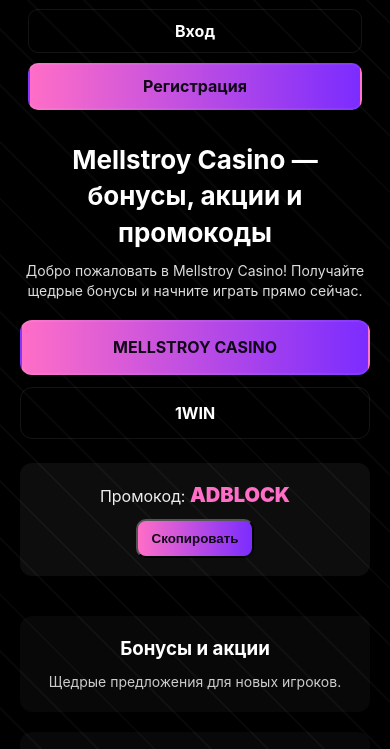
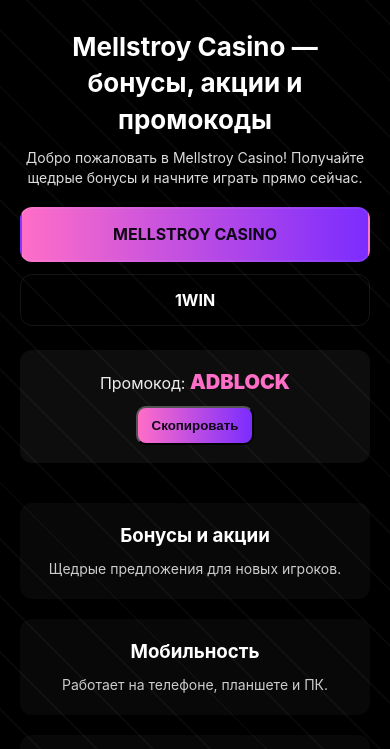
Before and after one commit to Vlad71639/MellstroyCasino.github.io, a plain HTML site: page index.html in a window 390 px wide. Shown: the part 91-840 px from the top of the page. Drawn offline with Linux system fonts and the light colour scheme.

Commit message:
index.html

```diff
--- a/index.html
+++ b/index.html
@@ -106,8 +106,7 @@
     @media (max-width: 768px) {
       header { flex-direction: column; gap: 12px; }
       .logo .title { font-size: 18px; text-align: center; }
-      .top-actions { flex-direction: column; width: 100%; }
-      .btn { width: 100%; text-align: center; }
+      .top-actions { display: none; } /* скрываем вход/регистрацию на телефонах */
       .hero h1 { font-size: 26px; }
       .hero p { font-size: 14px; }
       .big-buttons { flex-direction: column; }
```
